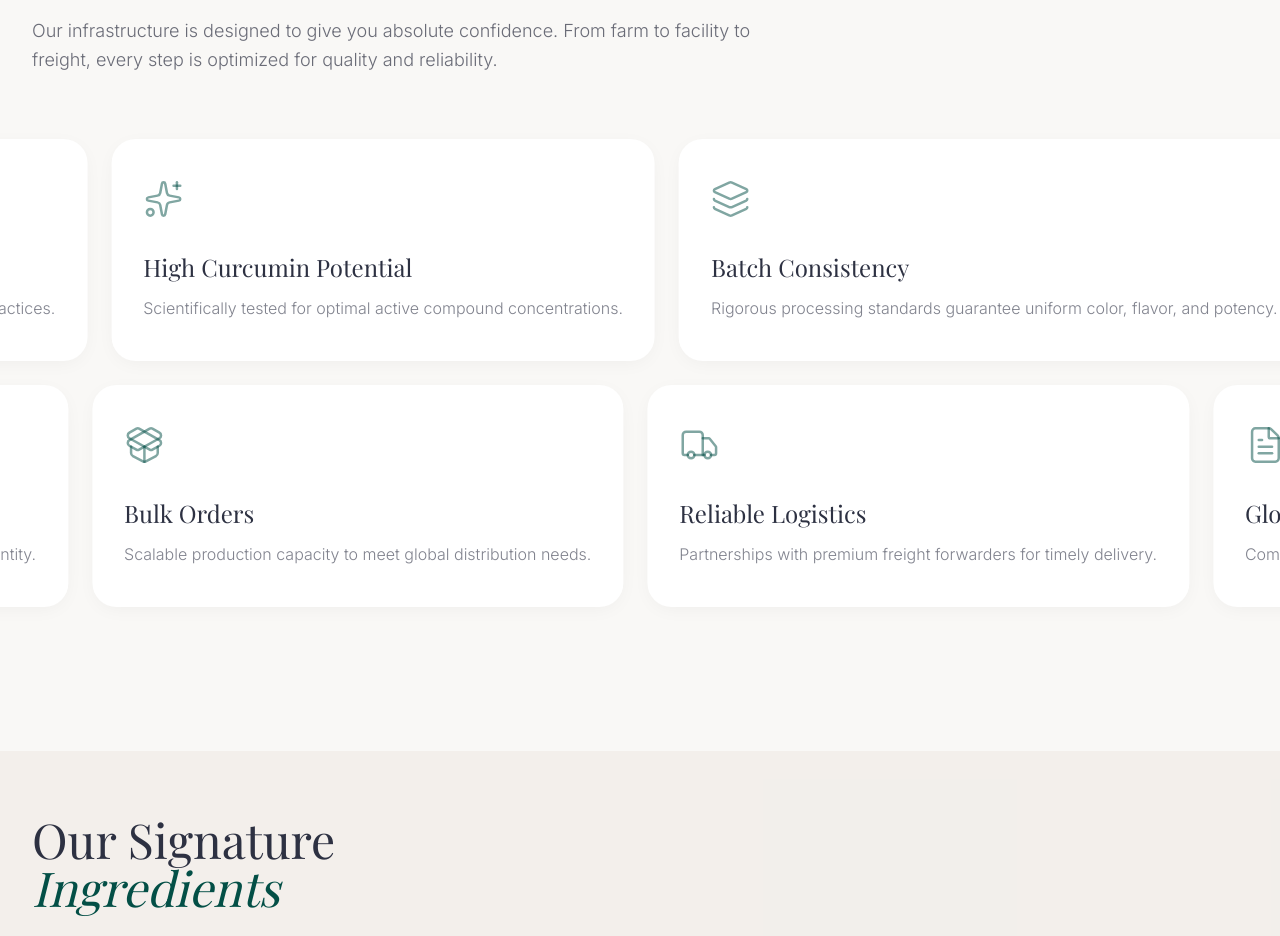
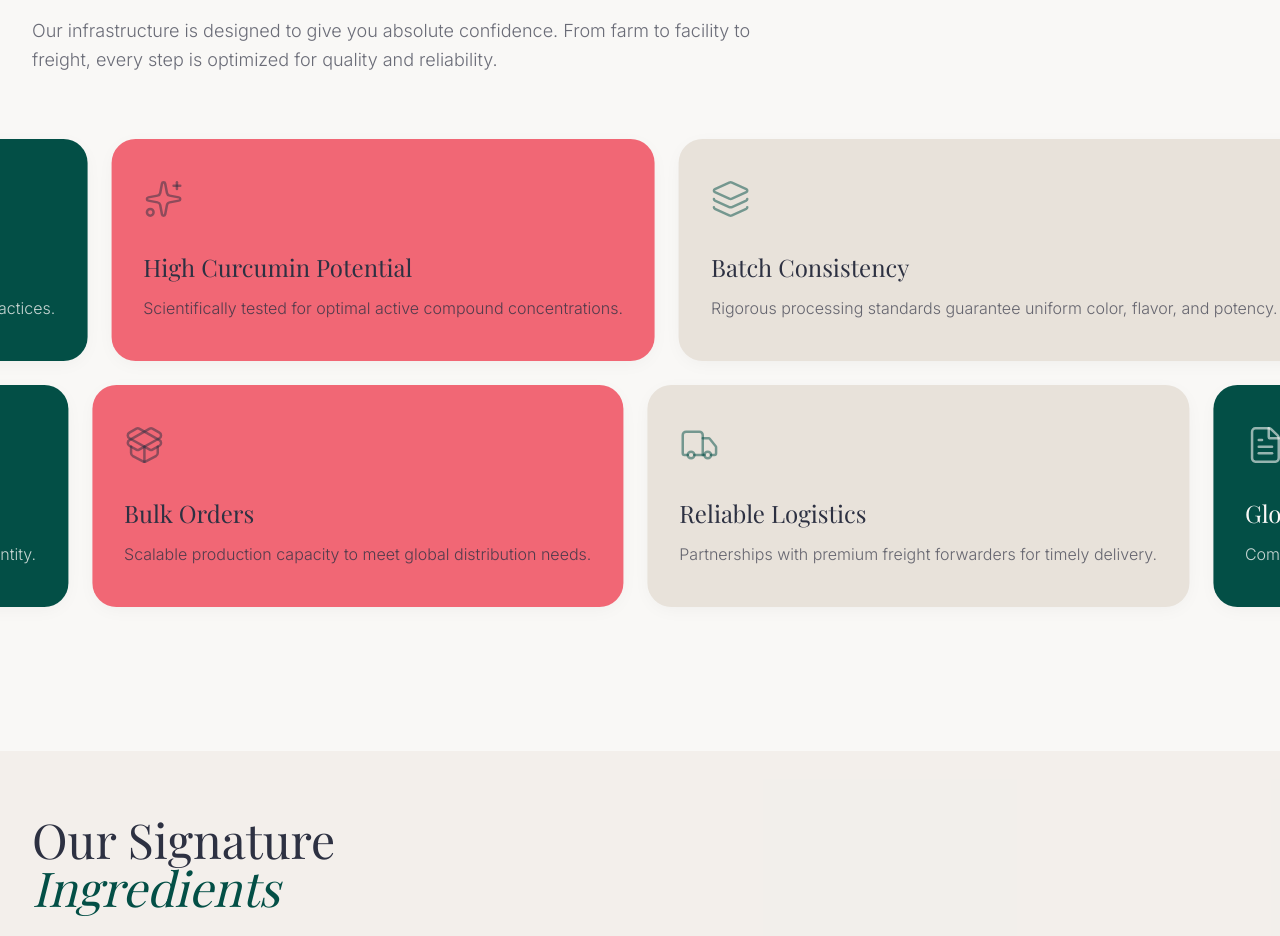
Before and after one commit to igitsingh/amroot-organics, a Next.js app: page / in a window 1280 px wide. Shown: the part 1000-1936 px from the top of the page. Built offline with nearby package versions, Linux system fonts and the light colour scheme; a web font is replaced by a local one.

Commit message:
style: alternate trust cards backgrounds in three brand colors

```diff
--- a/src/components/home/TrustCards.tsx
+++ b/src/components/home/TrustCards.tsx
@@ -126,20 +126,20 @@ export function TrustCards() {
         {/* Row 1 */}
         <motion.div style={{ x: x1 }} className="flex gap-6 w-max px-6">
           {row1.map((card, idx) => (
-            <Card key={idx} card={card} />
+            <Card key={idx} card={card} index={idx} />
           ))}
           {row1.map((card, idx) => (
-            <Card key={`dup1-${idx}`} card={card} />
+            <Card key={`dup1-${idx}`} card={card} index={idx} />
           ))}
         </motion.div>
 
         {/* Row 2 */}
         <motion.div style={{ x: x2 }} className="flex gap-6 w-max px-6 ml-[-20vw]">
           {row2.map((card, idx) => (
-            <Card key={idx} card={card} />
+            <Card key={idx} card={card} index={idx + 6} />
           ))}
           {row2.map((card, idx) => (
-            <Card key={`dup2-${idx}`} card={card} />
+            <Card key={`dup2-${idx}`} card={card} index={idx + 6} />
           ))}
         </motion.div>
       </div>
@@ -147,25 +147,60 @@ export function TrustCards() {
   );
 }
 
-function Card({ card }: { card: typeof TRUST_CARDS[0] }) {
+function Card({ card, index }: { card: typeof TRUST_CARDS[0], index: number }) {
+  const variants = [
+    {
+      bg: "bg-brand-green",
+      text: "text-brand-white",
+      desc: "text-brand-white/80",
+      icon: "text-brand-white/60",
+      hoverIcon: "group-hover:text-brand-pink",
+      hoverText: "group-hover:text-brand-white",
+      hoverBorder: "group-hover:border-brand-pink/30",
+      hoverShadow: "group-hover:shadow-[0_0_30px_rgba(240,138,93,0.15)]"
+    },
+    {
+      bg: "bg-brand-pink",
+      text: "text-brand-charcoal",
+      desc: "text-brand-charcoal/80",
+      icon: "text-brand-charcoal/50",
+      hoverIcon: "group-hover:text-brand-green",
+      hoverText: "group-hover:text-brand-charcoal",
+      hoverBorder: "group-hover:border-brand-green/30",
+      hoverShadow: "group-hover:shadow-[0_0_30px_rgba(3,79,70,0.15)]"
+    },
+    {
+      bg: "bg-brand-beige",
+      text: "text-brand-charcoal",
+      desc: "text-brand-charcoal/70",
+      icon: "text-brand-green/50",
+      hoverIcon: "group-hover:text-brand-pink",
+      hoverText: "group-hover:text-brand-green",
+      hoverBorder: "group-hover:border-brand-pink/30",
+      hoverShadow: "group-hover:shadow-[0_0_30px_rgba(240,138,93,0.15)]"
+    }
+  ];
+
+  const theme = variants[index % 3];
+
   return (
     <motion.div
       whileHover={{ y: -8, scale: 1.02 }}
-      className="group relative bg-white px-8 py-10 rounded-3xl min-w-[320px] md:min-w-[400px] flex flex-col shadow-[0_4px_20px_-4px_rgba(0,0,0,0.05)] cursor-pointer"
+      className={`group relative px-8 py-10 rounded-3xl min-w-[320px] md:min-w-[400px] flex flex-col shadow-[0_4px_20px_-4px_rgba(0,0,0,0.05)] cursor-pointer ${theme.bg}`}
     >
-      <div className="absolute inset-0 rounded-3xl border border-transparent group-hover:border-brand-pink/30 group-hover:shadow-[0_0_30px_rgba(240,138,93,0.15)] transition-all duration-500" />
+      <div className={`absolute inset-0 rounded-3xl border border-transparent transition-all duration-500 ${theme.hoverBorder} ${theme.hoverShadow}`} />
 
       <div className="relative z-10 flex flex-col h-full">
         {/* Icon Wrapper */}
-        <div className="mb-8 text-brand-green/50 group-hover:text-brand-pink group-hover:scale-110 group-hover:-rotate-6 transition-all duration-500 origin-left">
+        <div className={`mb-8 ${theme.icon} ${theme.hoverIcon} group-hover:scale-110 group-hover:-rotate-6 transition-all duration-500 origin-left`}>
           <card.icon className="w-10 h-10" strokeWidth={1.5} />
         </div>
 
         {/* Text Content */}
-        <h3 className="font-serif text-2xl text-brand-charcoal mb-3 group-hover:text-brand-green transition-colors duration-500">
+        <h3 className={`font-serif text-2xl mb-3 ${theme.text} ${theme.hoverText} transition-colors duration-500`}>
           {card.title}
         </h3>
-        <p className="text-base text-brand-charcoal/60 leading-relaxed font-light mt-auto">
+        <p className={`text-base leading-relaxed font-light mt-auto ${theme.desc}`}>
           {card.description}
         </p>
       </div>
```
